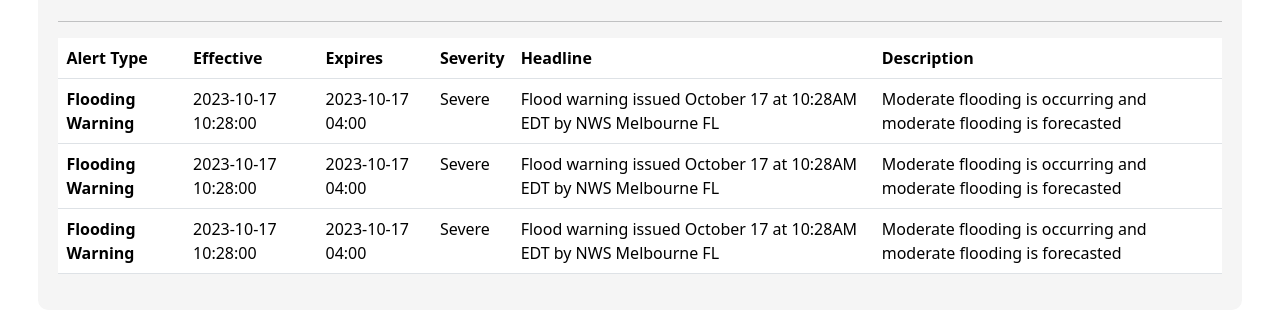
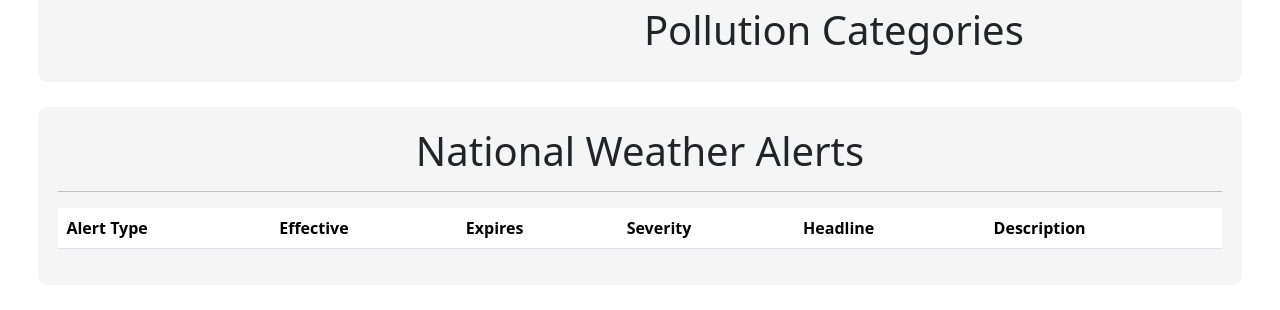
Before and after one commit to dewie102/WeatherApp-FE, a plain HTML site: page index.html in a window 1280 px wide. Shown: the part 751-1061 px from the top of the page. After the commit the page ends 1036 px from the top, so only its background shows below. Drawn offline with nearby package versions, Linux system fonts and the light colour scheme; some packages are replaced by stand-ins of ours; no server answers.

Commit message:
added the function to output the alerts on the main page

```diff
--- a/index.html
+++ b/index.html
@@ -32,10 +32,7 @@
       <nav class="navbar navbar-expand-lg navbar-dark bg-dark">
         <div class="container-fluid">
           <h4 class="navbar-brand pt-2" href="">WeatherApp</h4>
-                    <div
-                        class="collapse navbar-collapse"
-                        id="navbarSupportedContent"
-                    >
+          <div class="collapse navbar-collapse" id="navbarSupportedContent">
             <input
               id="locationSearch"
               class="form-control me-2 w-25"
@@ -43,9 +40,7 @@
               placeholder="Location Search"
               aria-label="Search"
             />
-                        <button class="btn btn-outline-warning" type="submit">
-                            Login
-                        </button>
+            <button class="btn btn-outline-warning" type="submit">Login</button>
           </div>
         </div>
       </nav>
@@ -123,50 +118,7 @@
                 <th scope="col">Description</th>
               </tr>
             </thead>
-                        <tbody>
-                            <tr>
-                                <th scope="row">Flooding Warning</th>
-                                <td>2023-10-17 10:28:00</td>
-                                <td>2023-10-17 04:00</td>
-                                <td>Severe</td>
-                                <td>
-                                    Flood warning issued October 17 at 10:28AM
-                                    EDT by NWS Melbourne FL
-                                </td>
-                                <td>
-                                    Moderate flooding is occurring and moderate
-                                    flooding is forecasted
-                                </td>
-                            </tr>
-                            <tr>
-                                <th scope="row">Flooding Warning</th>
-                                <td>2023-10-17 10:28:00</td>
-                                <td>2023-10-17 04:00</td>
-                                <td>Severe</td>
-                                <td>
-                                    Flood warning issued October 17 at 10:28AM
-                                    EDT by NWS Melbourne FL
-                                </td>
-                                <td>
-                                    Moderate flooding is occurring and moderate
-                                    flooding is forecasted
-                                </td>
-                            </tr>
-                            <tr>
-                                <th scope="row">Flooding Warning</th>
-                                <td>2023-10-17 10:28:00</td>
-                                <td>2023-10-17 04:00</td>
-                                <td>Severe</td>
-                                <td>
-                                    Flood warning issued October 17 at 10:28AM
-                                    EDT by NWS Melbourne FL
-                                </td>
-                                <td>
-                                    Moderate flooding is occurring and moderate
-                                    flooding is forecasted
-                                </td>
-                            </tr>
-                        </tbody>
+            <tbody id="alertTableBody"></tbody>
           </table>
         </div>
       </div>
--- a/script.js
+++ b/script.js
@@ -10,17 +10,12 @@ let isLoggedIn = true;
 
 // TODO: if logged in get and display the favorites and place them in the favoritesDiv div
 if (isLoggedIn) {
-  const alerts = getWeatherAlerts();
-  console.log(alerts);
-  for (let element of alerts) {
-    console.log("loop");
   let newFavorite = document.createElement("img");
   newFavorite.src = "https://via.placeholder.com/150";
   newFavorite.alt = "Favorite";
   newFavorite.classList.add("img-thumbnail");
   newFavorite.style.margin = "5px";
   favoritesDiv.appendChild(newFavorite);
-  }
 }
 // Generate the list of previously searched zip codes
 let previouslySearched = function previouslySearched() {
@@ -196,8 +191,8 @@ function createWeatherCard(content) {
   mainWeatherDiv.appendChild(weatherCard);
 }
 
-function getWeatherAlerts() {
-  fetch("http://localhost:3000/api/weatherapp/nationalalerts?count=10")
+async function getWeatherAlerts() {
+  await fetch("http://localhost:3000/api/weatherapp/nationalalerts?count=10")
     .then((response) => {
       if (!response.ok) {
         throw new Error("Network response was not ok");
@@ -205,8 +200,20 @@ function getWeatherAlerts() {
       return response.json();
     })
     .then((data) => {
-      console.log(data);
-      return data;
+      for (let element of data) {
+        if (element.headline != null) {
+          let newTableRow = document.createElement("tr");
+          newTableRow.innerHTML = `
+          <td>${element.alertType}</td>
+          <td>${element.effective}</td>
+          <td>${element.expires}</td>
+  <td>${element.severity}</td>
+          <td>${element.headline}</td>
+          <td>${element.description}</td>
+          `;
+          alertTableBody.appendChild(newTableRow);
+        }
+      }
     })
     .catch((error) => {
       console.error("There was a problem with the fetch operation:", error);
@@ -249,4 +256,6 @@ function getWeatherAlerts() {
 //   }
 // }
 
-window.onload = previouslySearched;
+// window.onload = previouslySearched;
+
+window.onload = getWeatherAlerts();
```
Lines whose indentation alone changed are shown as unchanged.
